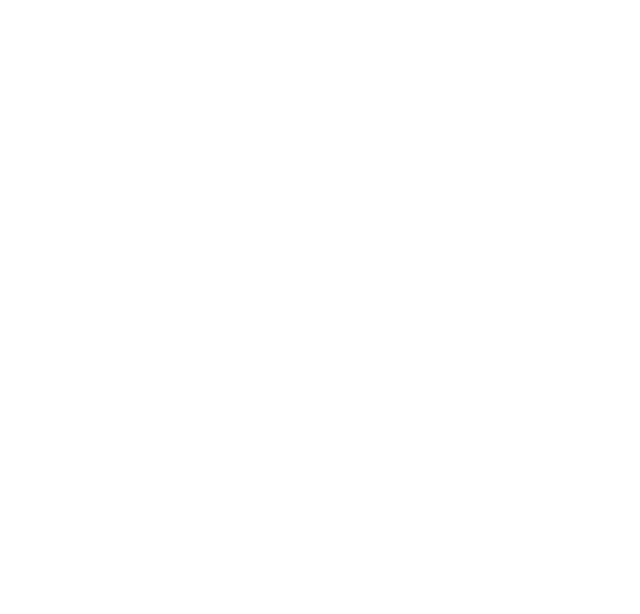
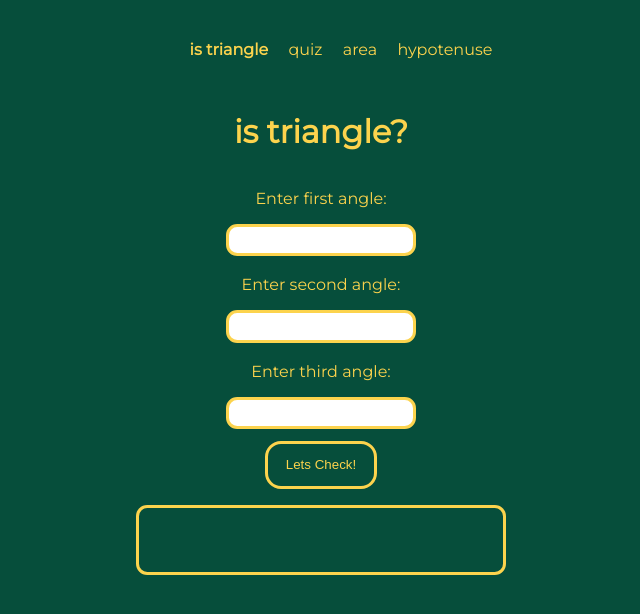
Before and after one commit to Krushna-Kulkarni/Practice-neogcamp-levelzero, a plain HTML site: page index.html in a window 1280 px wide. Shown: the whole page, without its empty margins (319-959 px from the left). Drawn offline with Linux system fonts and the light colour scheme.

Commit message:
added is triangle page

```diff
--- a/index.html
+++ b/index.html
@@ -8,9 +8,29 @@
     <link rel="stylesheet" href="styles.css">
 </head>
 <body>
+    <nav class="navigation">
+        <ul class="list-non-bullet nav-pills">
+            <li class="list-item-inline"><a class="link link-active" href="index.html">is triangle</a></li>
+            <li class="list-item-inline"><a class="link link" href="quiz.html">quiz</a></li>
+            <li class="list-item-inline"><a class="link" href="area.html">area</a></li>
+            <li class="list-item-inline"><a class="link" href="hypotenuse.html">hypotenuse</a></li>
+        </ul>
+    </nav>
 
 
+    <div class="container">
+    <h1>is triangle? </h1>
 
+    <label for="angle1">Enter first angle:</label>
+    <input type="number" min="0" id="angle1">
+    <label for="angle2">Enter second angle:</label>
+    <input type="number"  min="0"id="angle2">
+    <label for="angle2">Enter third angle:</label>
+    <input type="number" min="0" id="angle3">
+    <button id="check-btn">Lets Check!</button>
+    <div id="output-div"></div>
+
+    </div>
     <script src="index.js"></script>
 </body>
 </html>
--- a/index.js
+++ b/index.js
@@ -0,0 +1,32 @@
+var angleOne = document.querySelector("#angle1");
+var angleTwo = document.querySelector("#angle2");
+var angleThree = document.querySelector("#angle3");
+var checkBtn = document.querySelector("#check-btn");
+var outputEl = document.querySelector("#output-div");
+
+function sumOfAngles(angle1, angle2, angle3){
+    const sum = Number(angle1) + Number(angle2) + Number(angle3);
+    return sum;
+}
+
+function isTriangle(sum){
+    if(sum === 180){
+        outputEl.innerText = "These angles forms a triangle";
+    }
+    else{
+        outputEl.innerText = "These angles does not forms a triangle";
+    }
+}
+
+function checkButton(){
+    if(angleOne.value && angleTwo.value && angleThree.value){
+    const sum = sumOfAngles(angleOne.value, angleTwo.value, angleThree.value);
+    isTriangle(sum);
+    }
+    else{
+        outputEl.innerText = "Please enter all the angles"
+    }
+}
+
+
+checkBtn.addEventListener('click',checkButton);
--- a/styles.css
+++ b/styles.css
@@ -0,0 +1,83 @@
+@import url('https://fonts.googleapis.com/css2?family=Montserrat&display=swap');
+
+:root{
+    --primary-color:#064E3B;
+    --secondary-color:#FCD34D;
+}
+
+body{
+    font-family: 'Montserrat', sans-serif;
+    background-color: var(--primary-color);
+    color:var(--secondary-color);
+}
+
+
+.navigation{
+    background-color: var(--primary-color);
+    color:white;
+    padding:1rem;
+}
+
+.navigation .nav-pills{
+    text-align:center;
+}
+
+.navigation .link {
+    text-decoration: none;
+    color: var(--secondary-color)
+}
+.navigation .link-active{
+    font-weight: bolder;
+}
+
+
+.list-item-inline{
+    display: inline;
+    padding: 0rem 0.5rem;
+}
+
+.container{
+    display:block;
+    max-width: 600px;
+    margin: auto;
+    text-align: center;
+}
+
+label{
+    display: block;
+    max-width: 35%;
+    margin:auto;
+    padding:1rem 2rem;
+}
+
+input{
+    max-width: 50%;
+    height: 1.5em;
+    display: block;
+    margin:auto;
+    border:0.2rem solid var(--secondary-color);
+    border-radius: 0.7rem;
+    padding:0.2rem 0.2rem;
+    margin-bottom: 0.2rem;
+}
+
+#check-btn{
+    width:7rem;
+    height: 3rem;
+    margin-top: 0.5rem;
+    border:0.2rem solid var(--secondary-color);
+    border-radius: 1rem;
+    background-color: var(--primary-color);
+    color:var(--secondary-color);
+}
+
+#output-div{
+    display:block;
+    border:0.2rem solid var(--secondary-color);
+    border-radius: 0.7rem;
+    max-width: 50%;
+    max-height: 10%;
+    margin:auto;
+    margin-top:1rem;
+    padding:2rem 2rem;
+}
```
